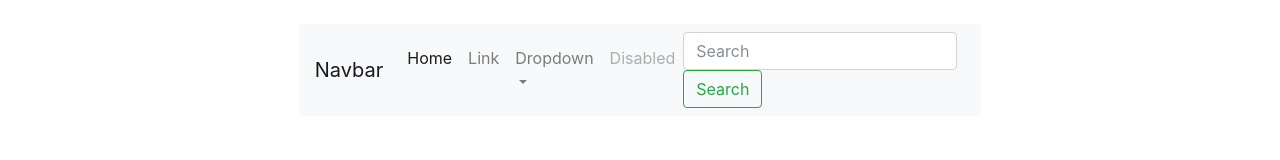
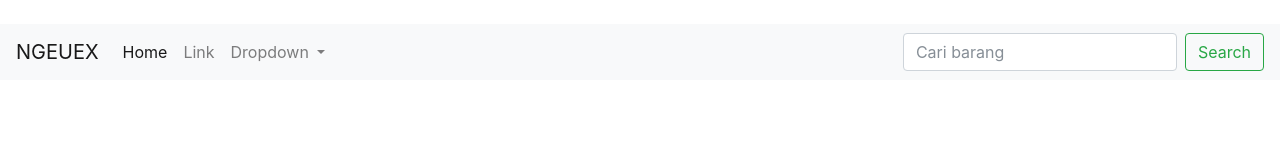
Before and after one commit to sagaradista/sagaradista.github.io, a plain HTML site: page home.html in a window 1280 px wide. Drawn offline with nearby package versions, Linux system fonts and the light colour scheme.

Commit message:
Update home.html

```diff
--- a/home.html
+++ b/home.html
@@ -14,14 +14,12 @@
       <br>
     </div>
   <div class= "row">
-    <div class="col"></div>
+
 
     <div class="col">
         <nav class="navbar navbar-expand-lg navbar-light bg-light">
-  <a class="navbar-brand" href="#">Navbar</a>
-  <button class="navbar-toggler" type="button" data-toggle="collapse" data-target="#navbarSupportedContent" aria-controls="navbarSupportedContent" aria-expanded="false" aria-label="Toggle navigation">
-    <span class="navbar-toggler-icon"></span>
-  </button>
+  <a class="navbar-brand" href="#">NGEUEX</a>
+
 
   <div class="collapse navbar-collapse" id="navbarSupportedContent">
     <ul class="navbar-nav mr-auto">
@@ -42,19 +40,15 @@
           <a class="dropdown-item" href="#">Something else here</a>
         </div>
       </li>
-      <li class="nav-item">
-        <a class="nav-link disabled" href="#">Disabled</a>
-      </li>
+
     </ul>
     <form class="form-inline my-2 my-lg-0">
-      <input class="form-control mr-sm-2" type="search" placeholder="Search" aria-label="Search">
+      <input class="form-control mr-sm-2" type="search" placeholder="Cari barang" aria-label="Search">
       <button class="btn btn-outline-success my-2 my-sm-0" type="submit">Search</button>
     </form>
   </div>
 </nav>
     </div>
-
-    <div class="col"></div>
 
 
     </div>
```
